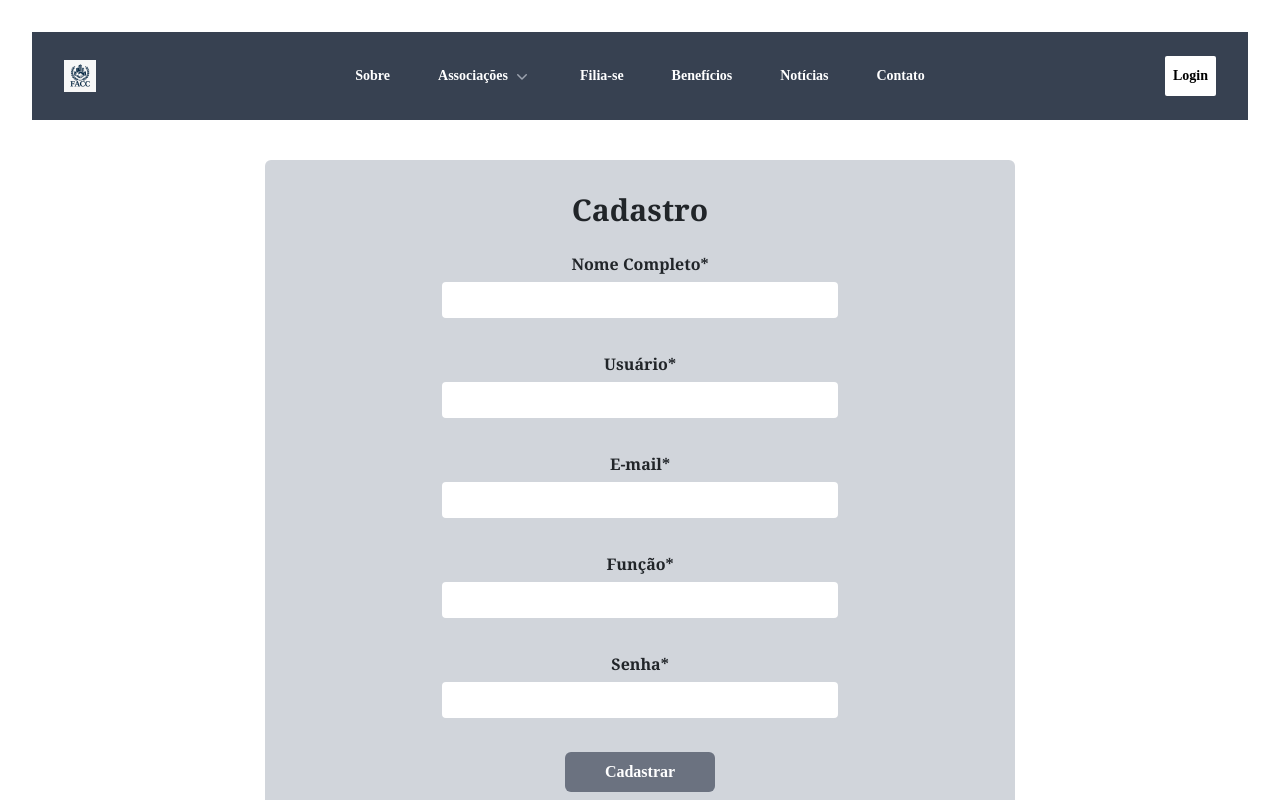
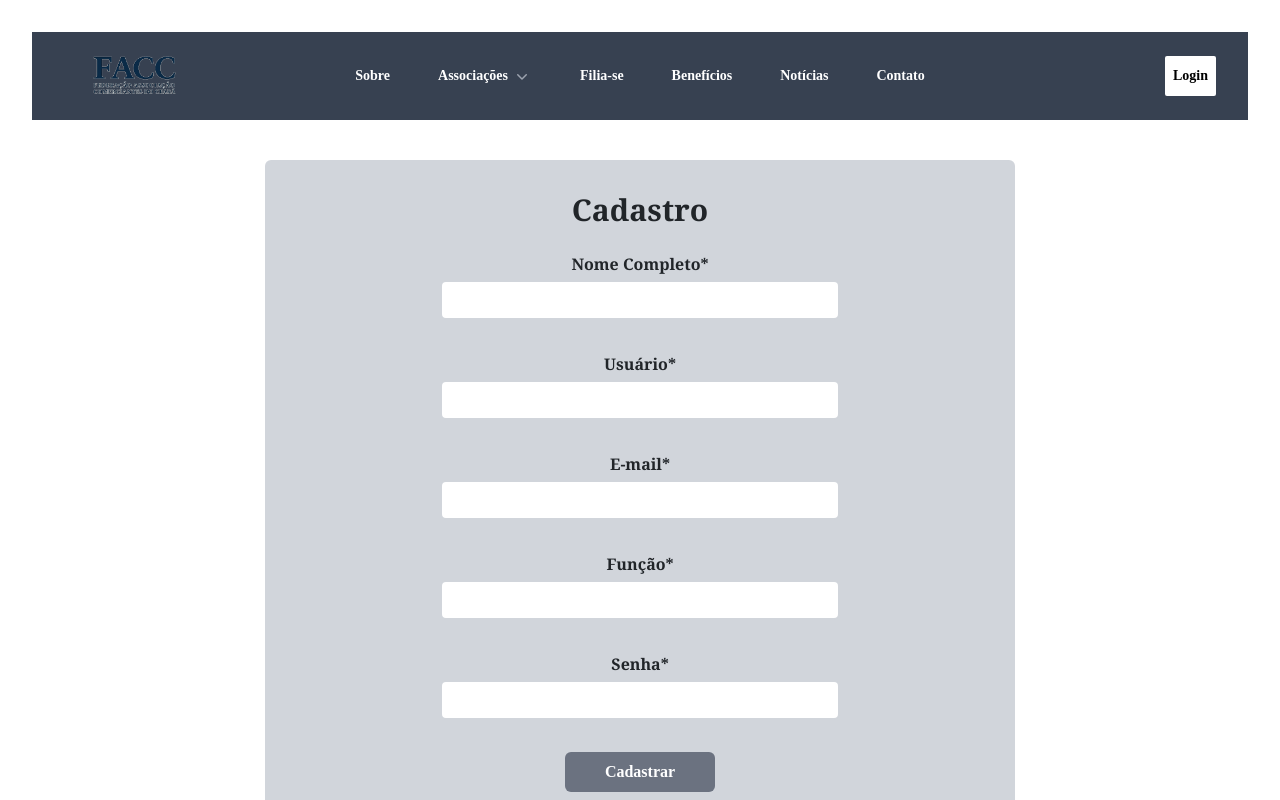
Before and after one commit to Brafios/ProjetoGT10_FrontEnd, a React (Vite) app in the folder frontEnd_GT/: page /register in a window 1280 px wide. Shown: the top 800 px of the page. Built offline with nearby package versions, Linux system fonts and the light colour scheme; a web font is replaced by a local one.

Commit message:
adicionando o logo do header, modificação de tamanho e link de associações

```diff
--- a/frontEnd_GT/src/App.jsx
+++ b/frontEnd_GT/src/App.jsx
@@ -10,7 +10,7 @@ import Register from "./pages/Register";
 import Recuperar from "./pages/Recuperar";
 import { Footer } from './components/Footer';
 import Contato from './pages/contato';
-import Associacoes from './pages/Associacoes';
+import Associacoes from './pages/Associacoes/index';
 import './App.css'
 
 
--- a/frontEnd_GT/src/Layout.jsx
+++ b/frontEnd_GT/src/Layout.jsx
@@ -1,5 +1,5 @@
 import { useState } from 'react'
-import logo from "./assets/img/LogoFACC.jpg"
+import logo from "./assets/img/LogoNome.png"
 
 import {
   Dialog,
@@ -20,7 +20,7 @@ import {
 import { ChevronDownIcon } from '@heroicons/react/20/solid'
 
 const products = [
-    { name: 'Filiadas', description: '', href: '/associacao' }
+    { name: 'Filiadas', description: '', href: '/associacoes' }
   ]
 
 export default function Layout({ children }) {
@@ -35,7 +35,7 @@ export default function Layout({ children }) {
             <img
               alt=""
               src={logo}
-              className="h-8 w-auto"
+              className="h-10 w-auto"
             />
           </a>
         </div>
```
Also changed, not shown: frontEnd_GT/src/assets/img/LogoNome.png (added).
